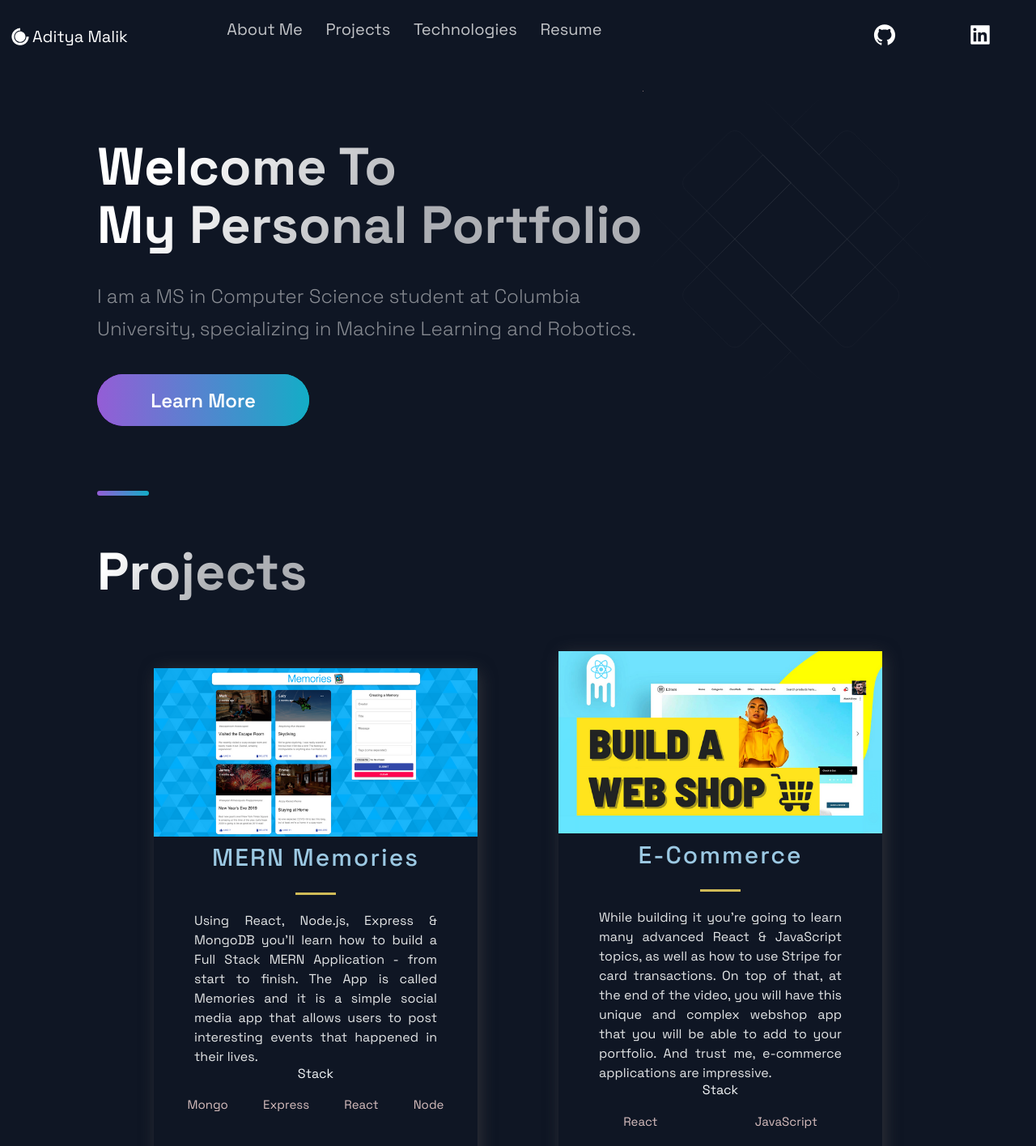
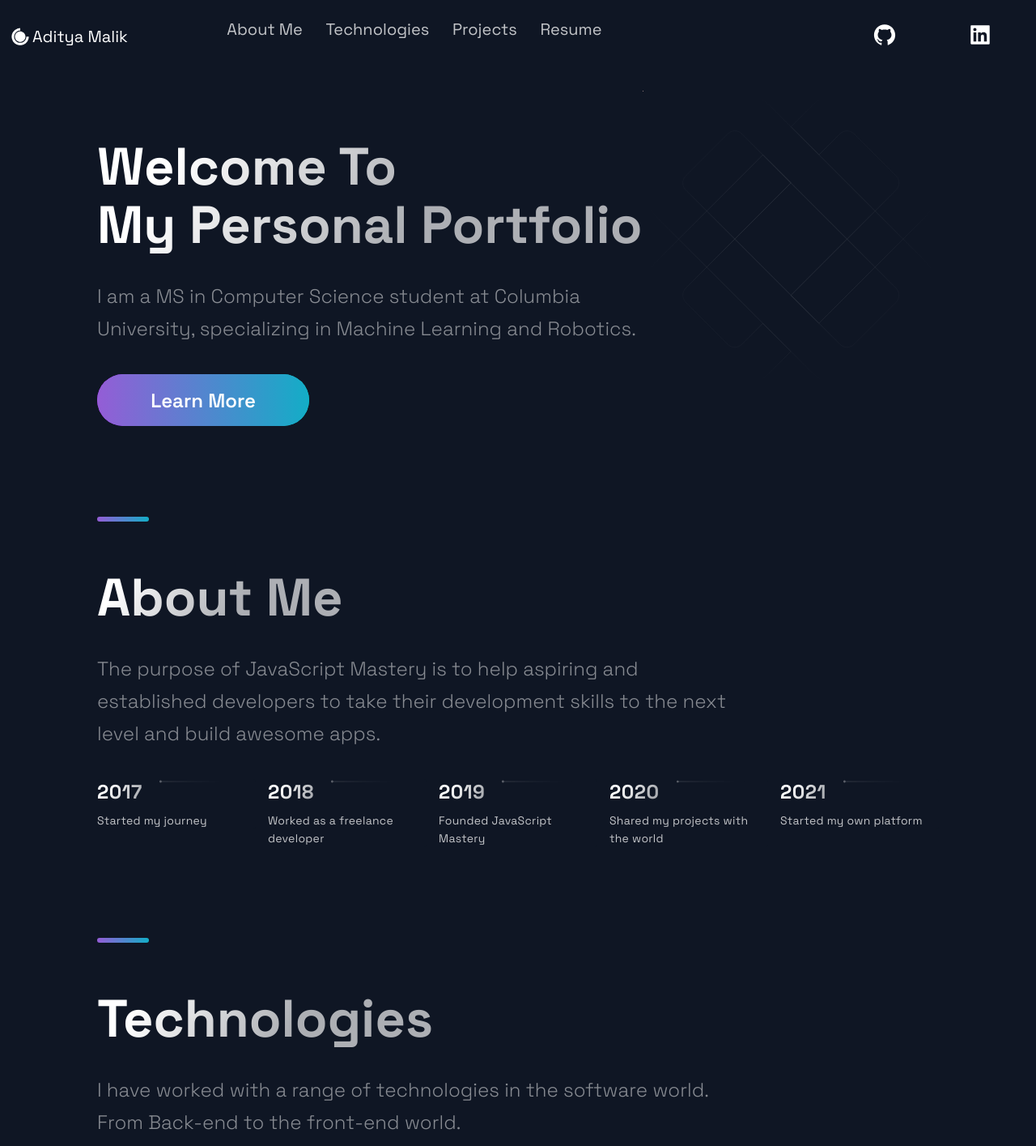
Before and after one commit to amalik3099/Portfolio, a Next.js app: page / in a window 1280 px wide. Shown: the top 1415 px of the page at 81% size. Built offline with nearby package versions, Linux system fonts and the light colour scheme.

Commit message:
Updated accomps, header, skills, and added timeline features

```diff
--- a/src/components/Acomplishments/Acomplishments.js
+++ b/src/components/Acomplishments/Acomplishments.js
@@ -12,7 +12,8 @@ const data = [
 
 const Acomplishments = () => (
   <Section>
-    <SectionTitle>Accomplishments</SectionTitle>
+    <SectionDivider />
+    <SectionTitle main>Accomplishments</SectionTitle>
       <Boxes>
         {data.map((card, index) => (
           <Box key={index}>
--- a/src/components/Header/Header.js
+++ b/src/components/Header/Header.js
@@ -21,13 +21,13 @@ const Header = () =>  (
         </Link>
       </li>
       <li>
-        <Link href="#projects">
-          <NavLink>Projects</NavLink>
+        <Link href="#tech">
+          <NavLink>Technologies</NavLink>
         </Link>
       </li>
       <li>
-        <Link href="#tech">
-          <NavLink>Technologies</NavLink>
+        <Link href="#projects">
+          <NavLink>Projects</NavLink>
         </Link>
       </li>
       <li>
--- a/src/components/Technologies/Technologies.js
+++ b/src/components/Technologies/Technologies.js
@@ -43,6 +43,8 @@ const Technologies = () =>  (
         </ListContainer>
       </ListItem>
     </List>
+    <br />
+    <br />
   </Section>
 );
 
--- a/src/components/TimeLine/TimeLine.js
+++ b/src/components/TimeLine/TimeLine.js
@@ -113,7 +113,6 @@ const Timeline = () => {
           );
         })}
       </CarouselButtons>
-      <SectionDivider />
     </Section>
   );
 };
--- a/src/pages/api/hello.js
+++ b/src/pages/api/hello.js
@@ -1,5 +1,5 @@
 // Next.js API route support: https://nextjs.org/docs/api-routes/introduction
 
 export default (req, res) => {
-  res.status(200).json({ name: 'John Doe' })
+  res.status(200).json({ name: 'Aditya Malik' })
 }
--- a/src/pages/index.js
+++ b/src/pages/index.js
@@ -14,9 +14,9 @@ const Home = () => {
         <Hero />
         <BgAnimation />
       </Section>
+      <Timeline />
+      <Technologies />
       <Projects />
-      <Technologies />
-      <Timeline />
       <Acomplishments />
     </Layout>
   );
```
Also changed, not shown: 1 other file (tests, documents, lock files or other folders).
